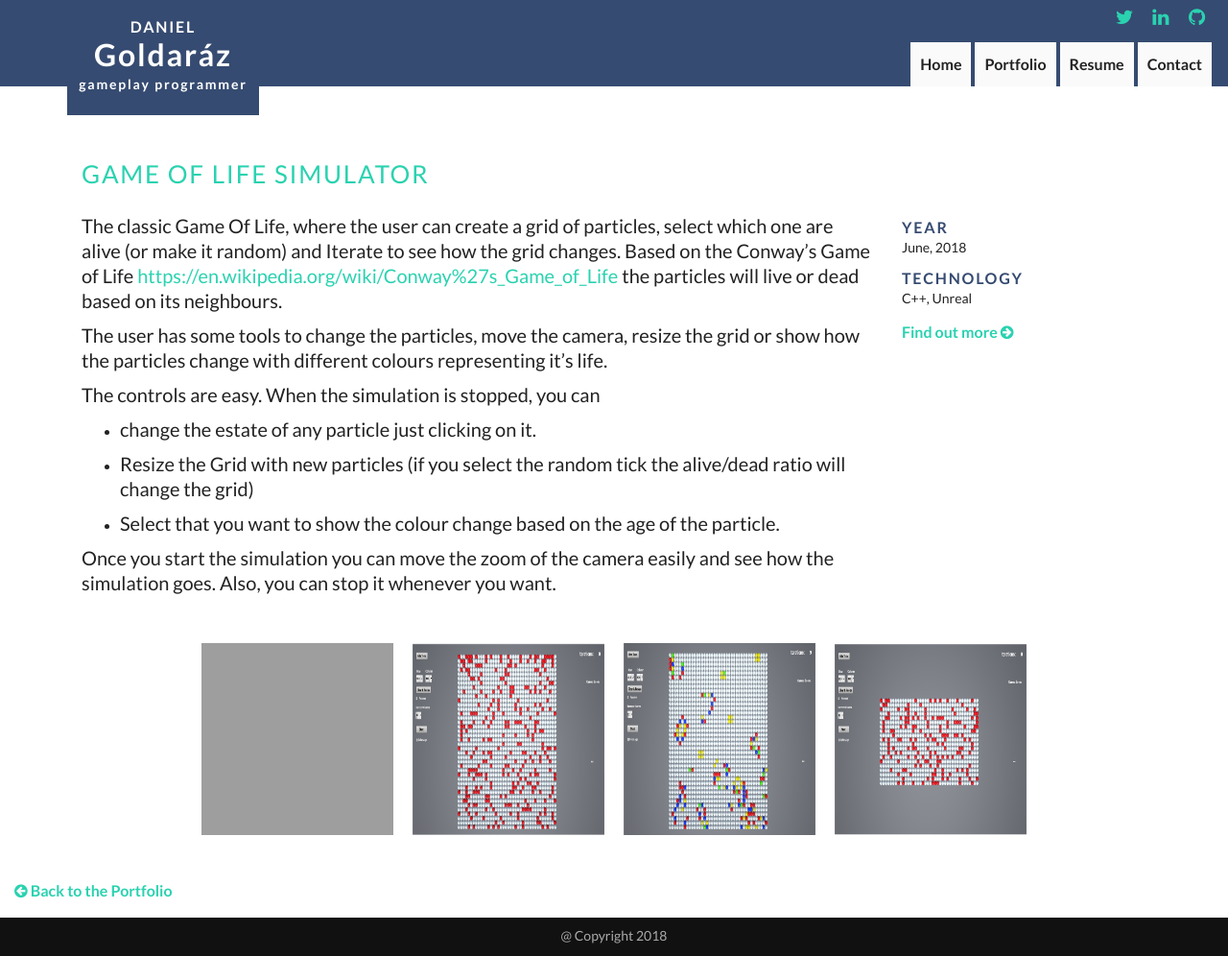
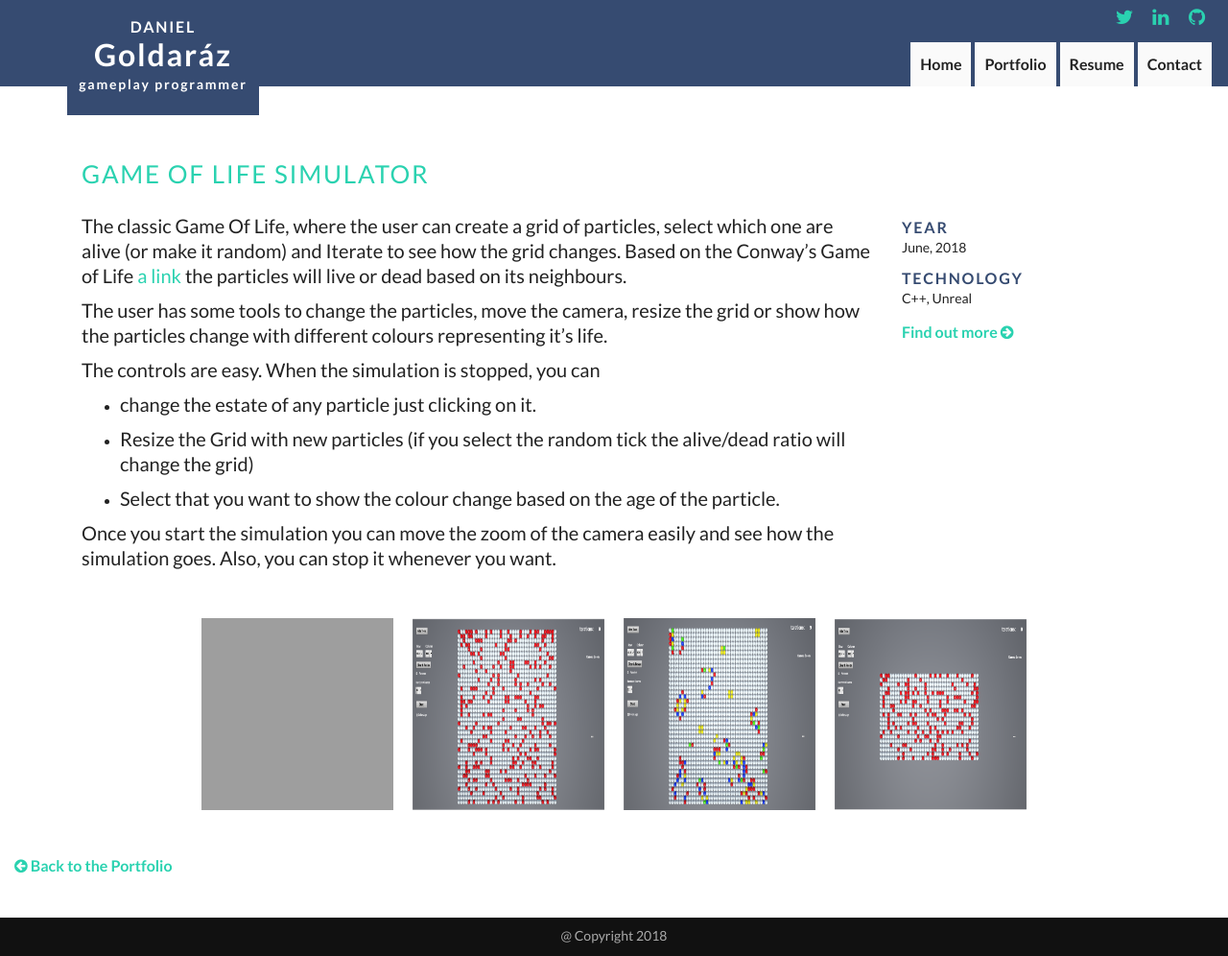
Before and after one commit to dgoldaraz/dgoldaraz.github.io, a Jekyll site: the page built from _posts/2018-06-01-game-life.md, in a window 1280 px wide and 996 px high. Shown: the whole window at 96% size. Built offline with Jekyll 4.4.1, drawn with Linux system fonts in a browser that asks for light colours; nearby versions of some CDN libraries.

Commit message:
Use proper github sintaxis

```diff
--- a/_posts/2018-06-01-game-life.md
+++ b/_posts/2018-06-01-game-life.md
@@ -9,7 +9,7 @@
 date: 2018-06-01
 ---
 
-The classic Game Of Life, where the user can create a grid of particles, select which one are alive (or make it random) and Iterate to see how the grid changes. Based on the Conway's Game of Life <a href="url">https://en.wikipedia.org/wiki/Conway%27s_Game_of_Life</a> the particles will live or dead based on its neighbours.
+The classic Game Of Life, where the user can create a grid of particles, select which one are alive (or make it random) and Iterate to see how the grid changes. Based on the Conway's Game of Life [a link](https://en.wikipedia.org/wiki/Conway%27s_Game_of_Life) the particles will live or dead based on its neighbours.
 
 The user has some tools to change the particles, move the camera, resize the grid or show how the particles change with different colours representing it's life.
 
```
